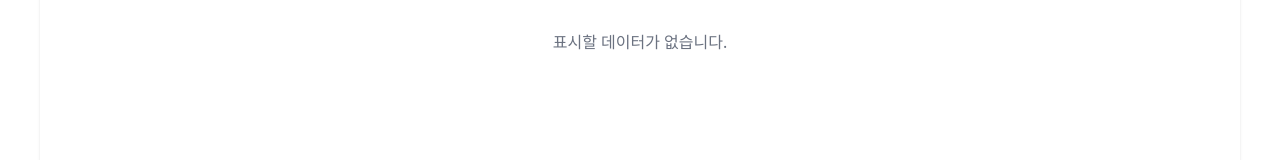
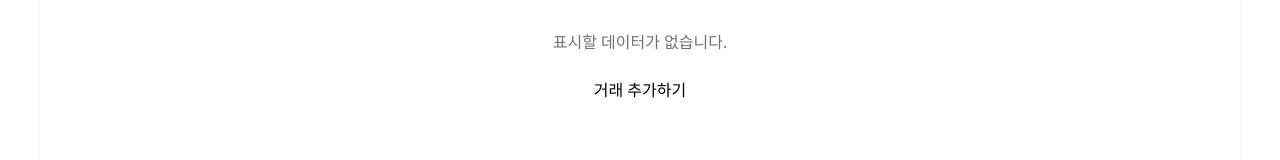
Before and after one commit to Lumire-ee/budget_book, a React (Create React App) app: page / in a window 1280 px wide. Shown: the part 421-581 px from the top of the page. Built offline with nearby package versions, Linux system fonts and the light colour scheme.

Commit message:
style: 거래 추가하기 버튼 텍스트 색상 변경 버튼 텍스트 색상을 수정해 가독성 향상

```diff
--- a/src/components/ChartArea.js
+++ b/src/components/ChartArea.js
@@ -100,7 +100,7 @@
               className="mt-4 px-4 py-2 bg-primary text-white rounded"
               onClick={() => setIsModalOpen(true)}
             >
-              거래 추가하기
+              <p className="text-black dark:text-white">거래 추가하기</p>
             </button>
           </div>
         )}
```
